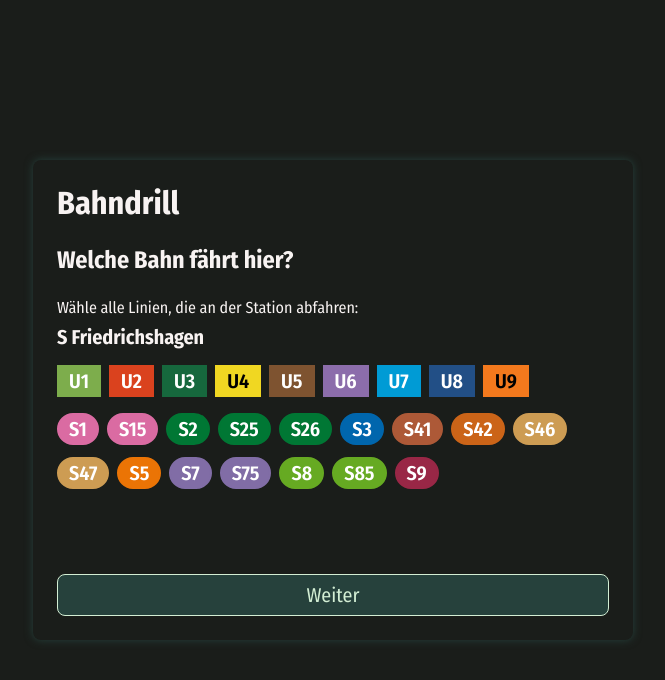
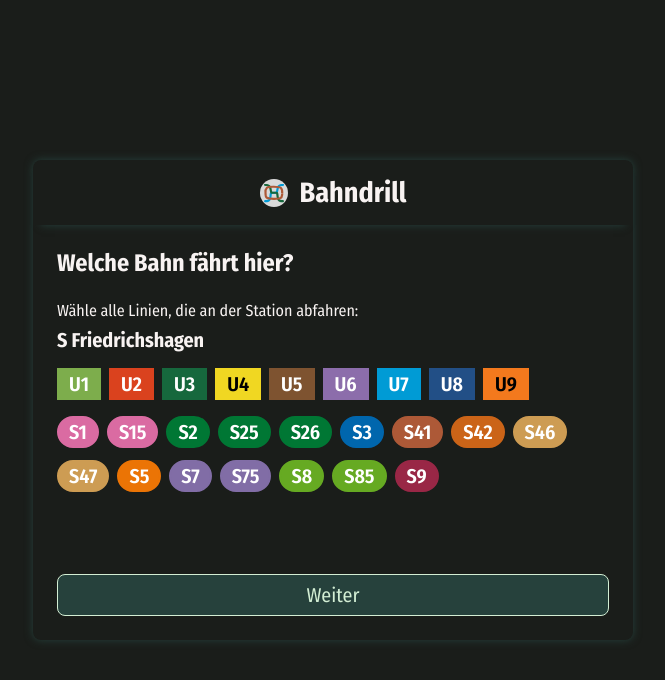
Before and after one commit to bahimiri/bahndrill, a Vue app: page / in a window 1280 px wide. Shown: the top 680 px of the page, without its empty margins (307-972 px from the left). Built offline with nearby package versions, Linux system fonts and the light colour scheme.

Commit message:
chore(app): add header

```diff
--- a/src/App.vue
+++ b/src/App.vue
@@ -13,9 +13,16 @@
 
 <template>
   <div class="container">
-    <h1 class="mb-24">Bahndrill</h1>
-    <h2 class="mb-24">Welche Bahn fährt hier?</h2>
-    <match-lines-for-stations />
+    <header>
+      <div>
+        <img src="/src/assets/img/logo.svg" alt="" />
+        <h1>Bahndrill</h1>
+      </div>
+    </header>
+    <main>
+      <h2 class="mb-24">Welche Bahn fährt hier?</h2>
+      <match-lines-for-stations />
+    </main>
   </div>
 </template>
 
@@ -32,14 +39,59 @@
   max-width: 600px;
   max-height: 100vh;
 
+  main {
+    padding: 24px;
+  }
+
   @include viewports.above-tablet {
     flex-grow: unset;
     border-radius: 0.5rem;
     box-shadow: var(--dark-green) 0 0 0.5rem;
     width: 600px;
     height: 30rem;
-    padding: 24px;
     box-sizing: border-box;
+
+    main {
+      display: flex;
+      flex-direction: column;
+      flex-grow: 1;
+    }
+  }
+
+  header {
+    box-shadow: var(--dark-green) 0 0.5rem 0.5rem -0.5rem;
+    padding: 12px 24px;
+    display: flex;
+    justify-content: center;
+
+    @include viewports.above-tablet {
+      padding: 16px 24px;
+    }
+
+    div {
+      display: flex;
+      align-items: center;
+      gap: var(--space-12);
+      img {
+        width: 1.5rem;
+        height: 1.5rem;
+      }
+
+      h1 {
+        font-size: 1.5rem;
+      }
+
+      @include viewports.above-tablet {
+        img {
+          width: 1.75rem;
+          height: 1.75rem;
+        }
+
+        h1 {
+          font-size: 1.75rem;
+        }
+      }
+    }
   }
 }
 </style>
--- a/src/assets/styles/main.scss
+++ b/src/assets/styles/main.scss
@@ -43,7 +43,6 @@
 
 #app {
   flex-grow: 1;
-  margin: 24px;
   display: flex;
   flex-direction: column;
   justify-content: center;
```
Also changed, not shown: src/assets/img/logo.svg (added).
